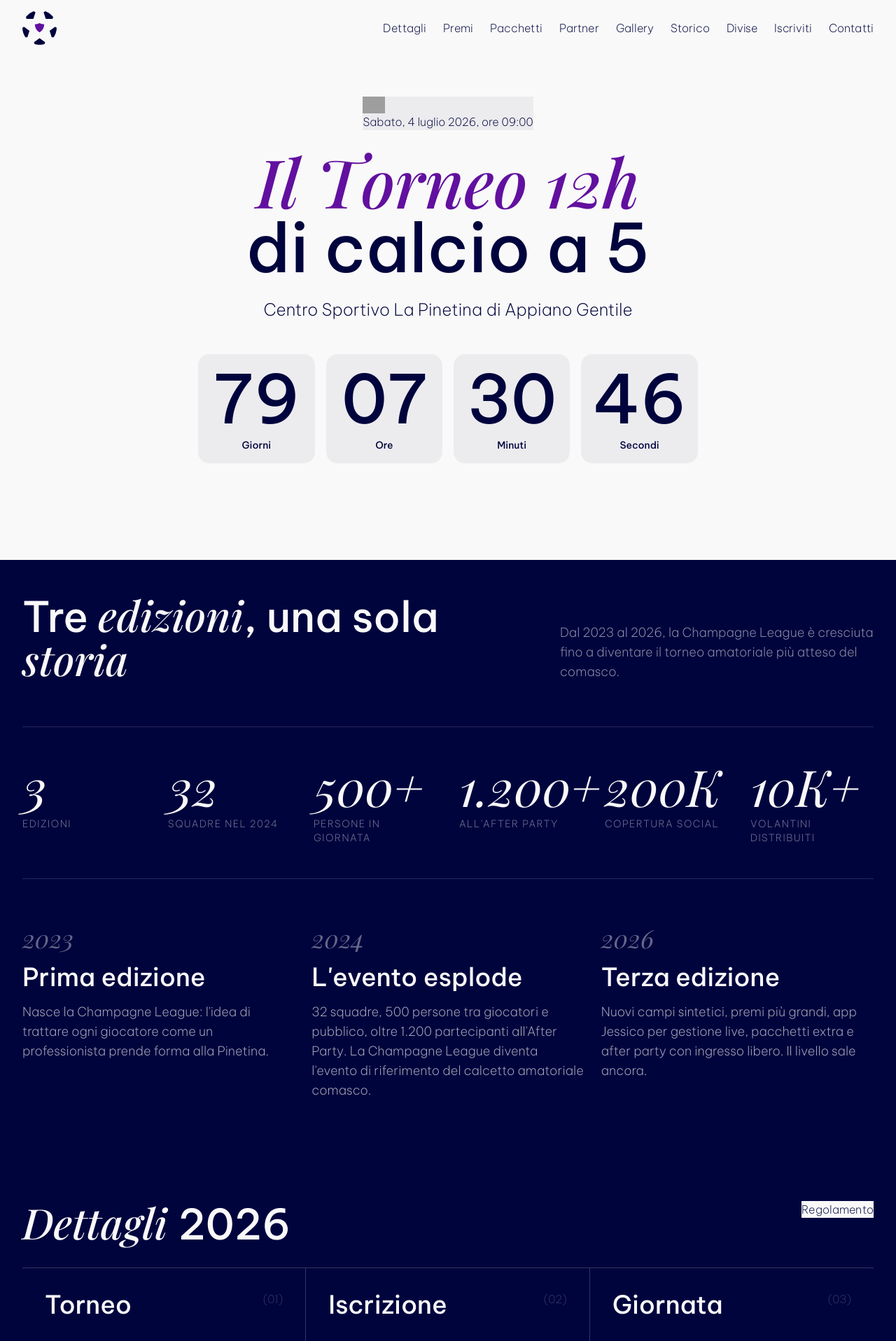
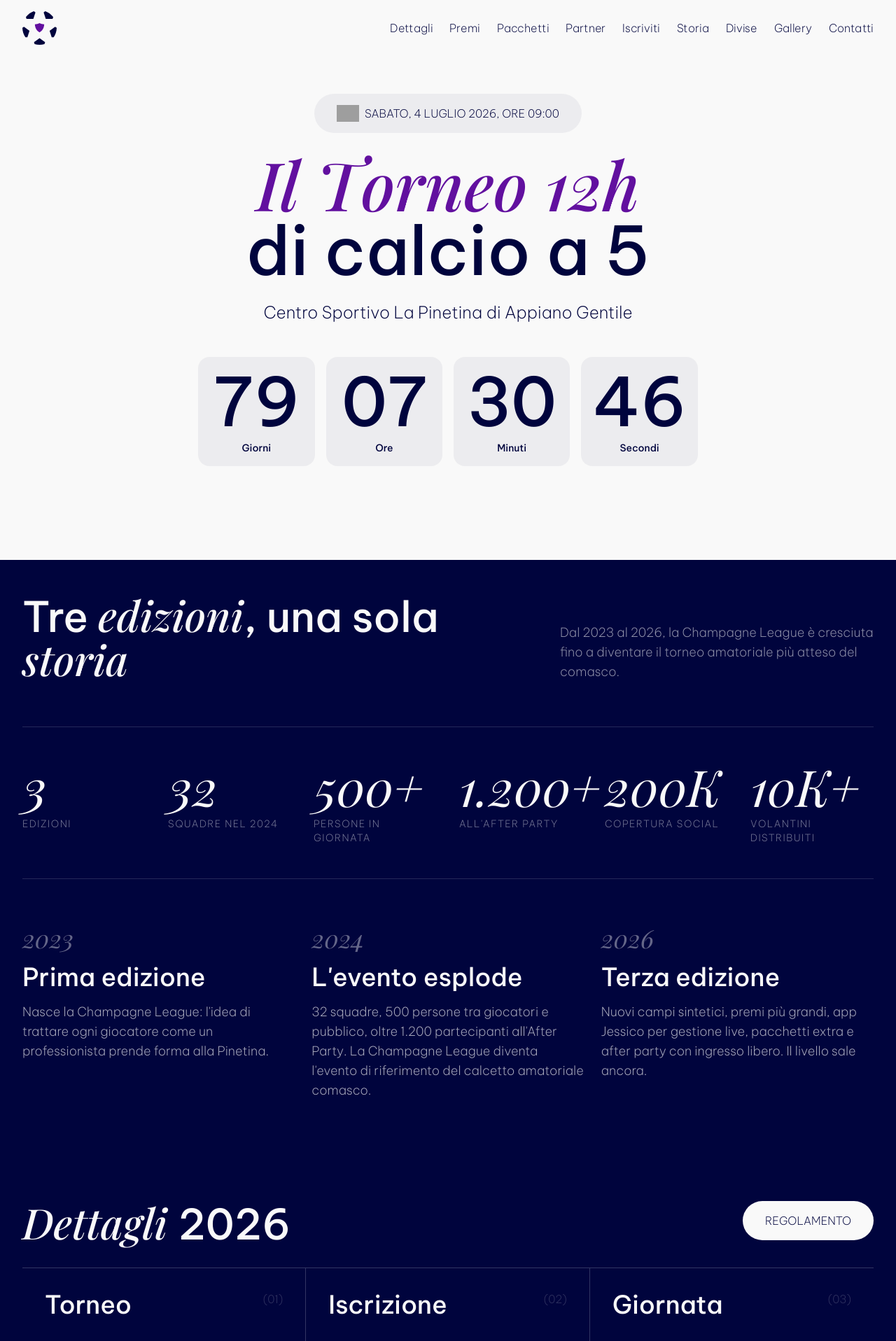
Before and after one commit to davidecondoluci/champagne-league, a React (Vite) app: page / in a window 1280 px wide. Shown: the top 1916 px of the page at 70% size. Built offline with nearby package versions, Linux system fonts and the light colour scheme; grey boxes are pictures that could not be loaded.

Commit message:
refactor(components): simplify Button, rename Chi siamo to Storia in Navbar

```diff
--- a/src/components/Button.jsx
+++ b/src/components/Button.jsx
@@ -1,31 +1,10 @@
-import { useRef } from "react";
-import HoverText from "./HoverText";
-
-export default function Button({
-  children,
-  className = "",
-  withHover = true,
-  onMouseEnter,
-  ...props
-}) {
-  const hoverRef = useRef(null);
-
-  const handleMouseEnter = (e) => {
-    if (withHover && hoverRef.current) {
-      hoverRef.current.triggerHover(e);
-    }
-    if (onMouseEnter) {
-      onMouseEnter(e);
-    }
-  };
-
+export default function Button({ children, className = "", ...props }) {
   return (
     <button
-      className={`cursor-pointer ${className}`}
-      onMouseEnter={handleMouseEnter}
+      className={`inline-flex cursor-pointer items-center gap-2 rounded-full px-4 py-2 text-base uppercase transition-opacity hover:opacity-80 md:px-8 md:py-4 ${className}`}
       {...props}
     >
-      {withHover ? <HoverText ref={hoverRef}>{children}</HoverText> : children}
+      {children}
     </button>
   );
 }
--- a/src/components/Navbar.jsx
+++ b/src/components/Navbar.jsx
@@ -7,10 +7,10 @@ const links = [
   { label: "Premi", href: "#premi" },
   { label: "Pacchetti", href: "#pacchetti" },
   { label: "Partner", href: "#partner" },
+  { label: "Iscriviti", href: "#iscriviti" },
+  { label: "Storia", href: "#storia" },
+  { label: "Divise", href: "#divise" },
   { label: "Gallery", href: "#gallery" },
-  { label: "Storico", href: "#storico" },
-  { label: "Divise", href: "#divise" },
-  { label: "Iscriviti", href: "#iscriviti" },
   { label: "Contatti", href: "#contatti" },
 ];
 
@@ -154,11 +154,12 @@ function Navbar() {
           onClick={() => setOpen((v) => !v)}
           aria-label={open ? "close" : "menu"}
         >
-          <img
-            src={open ? "/icons/close.svg" : "/icons/menu.svg"}
-            alt={open ? "Chiudi menu" : "Apri menu"}
-            className="h-4 w-auto"
-          />
+          <span
+            className="material-symbols-rounded"
+            style={{ fontSize: "1.75rem" }}
+          >
+            {open ? "close" : "menu"}
+          </span>
         </a>
       </nav>
 
```
